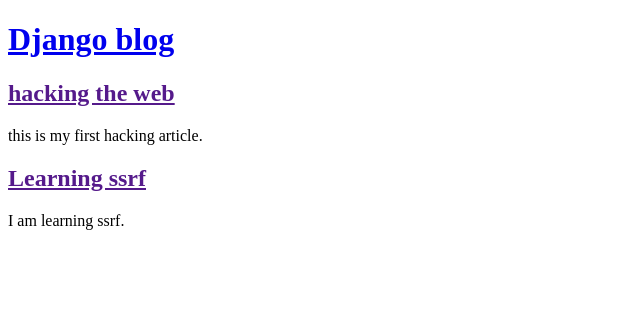
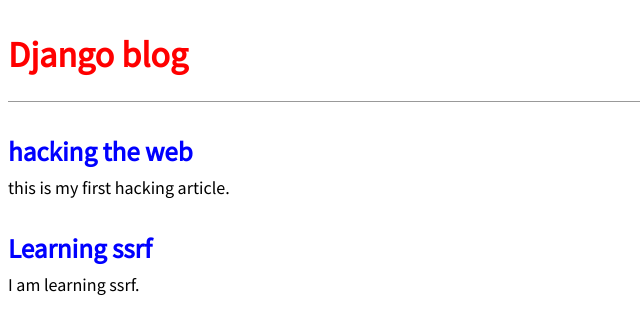
Before and after one commit to IamSila/Django_for_Beginners, a Django app: page / in a window 1280 px wide. Shown: the top 334 px of the page, without its empty margins (0-640 px from the left). Run offline with Django 5.2, Linux system fonts and the light colour scheme; data comes from the database, SQL or seed files in the repository.

Commit message:
added working links and fetched things from the db

```diff
--- a/blog/blog/templates/base.html
+++ b/blog/blog/templates/base.html
@@ -1,9 +1,16 @@
+{% load static %}
+
+
+
 <!DOCTYPE html>
 <html lang="en">
 <head>
     <meta charset="UTF-8">
     <meta name="viewport" content="width=device-width, initial-scale=1.0">
     <title>Django blog</title>
+    <link href="https://fonts.googleapis.com/css?family=Source+Sans+Pro:400"
+rel="stylesheet">
+    <link rel="stylesheet" href="{% static '/css/base.css' %}">
 </head>
 <body>
     <header>
--- a/blog/blog/templates/home.html
+++ b/blog/blog/templates/home.html
@@ -4,18 +4,10 @@
 {% block content %}
     {% for post in object_list %}
         <div class="post-entry">
-            <h2><a href="">{{ post.title }}</a></h2>
+            <h2><a href="{% url 'post_detail' post.pk %}">{{ post.title }}</a></h2>
             <p>{{ post.body }}</p>
         </div>
     {% endfor %}
 
 
-
-
-
-
-
-
-
-
 {% endblock content %}
--- a/blog/blog/urls.py
+++ b/blog/blog/urls.py
@@ -1,6 +1,7 @@
 from django.urls import path
-from .views import BlogListView
+from .views import BlogListView, BlogDetailView
 
 urlpatterns = [
     path('', BlogListView.as_view(), name='home'),
+    path('post/<int:pk>/', BlogDetailView.as_view(), name='post_detail')
 ]
--- a/blog/blog/views.py
+++ b/blog/blog/views.py
@@ -1,5 +1,5 @@
 from django.shortcuts import render
-from django.views.generic import ListView
+from django.views.generic import ListView, DetailView
 from .models import Post
 
 
@@ -12,3 +12,7 @@
     model = Post
     template_name = 'home.html'
     # context_object_name =
+
+class BlogDetailView(DetailView):
+    model = Post
+    template_name = 'post_detail.html'
--- a/blog/blog_project/settings.py
+++ b/blog/blog_project/settings.py
@@ -118,6 +118,7 @@
 # https://docs.djangoproject.com/en/5.1/howto/static-files/
 
 STATIC_URL = 'static/'
+STATICFILES_DIRS = [os.path.join(BASE_DIR, 'static')]
 
 # Default primary key field type
 # https://docs.djangoproject.com/en/5.1/ref/settings/#default-auto-field
--- /dev/null
+++ b/blog/static/css/base.css
@@ -0,0 +1,43 @@
+body {
+    font-family: 'Source Sans Pro', sans-serif;
+    font-size: 18px;
+    }
+header {
+    border-bottom: 1px solid #999;
+    margin-bottom: 2rem;
+    display: flex;
+    }
+
+
+header h1 a {
+    color: red;
+
+text-decoration: none;
+}
+
+.nav-left {
+margin-right: auto;
+}
+.nav-right {
+display: flex;
+padding-top: 2rem;
+}
+.post-entry {
+margin-bottom: 2rem;
+}
+.post-entry h2 {
+margin: 0.5rem 0;
+}
+.post-entry h2 a,
+.post-entry h2 a:visited {
+color: blue;
+text-decoration: none;
+}
+.post-entry p {
+    margin: 0;
+    font-weight: 400;
+
+}
+.post-entry h2 a:hover {
+color: red;
+}
```
Also changed, not shown: blog/blog/templates/post_detail.html (added, +9 -0 lines).
